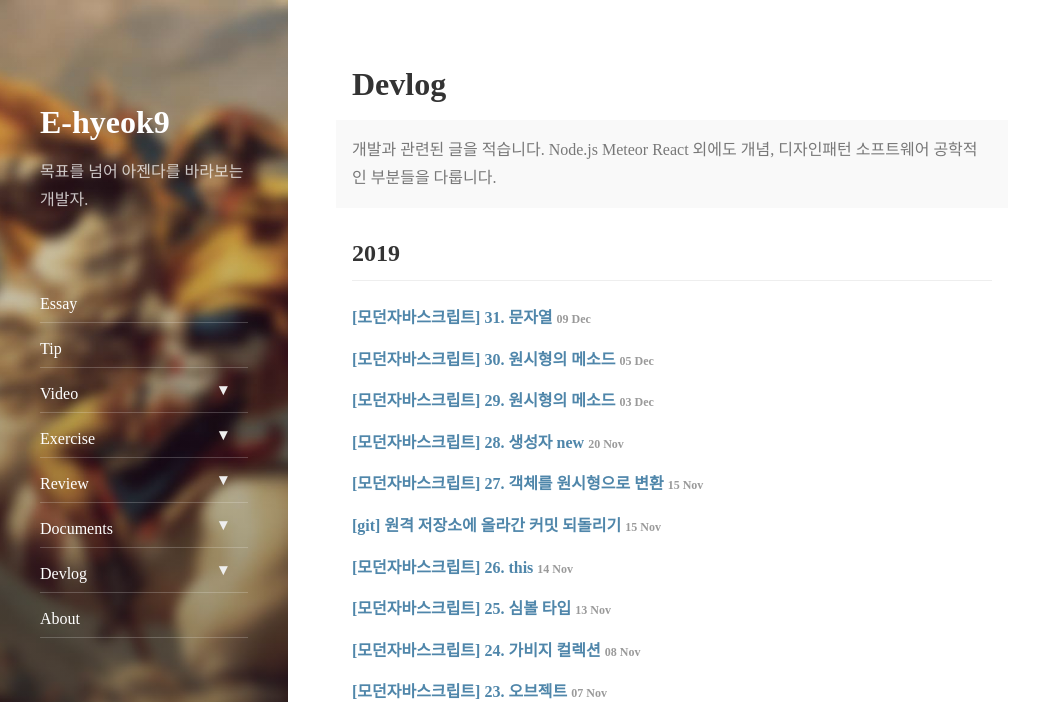
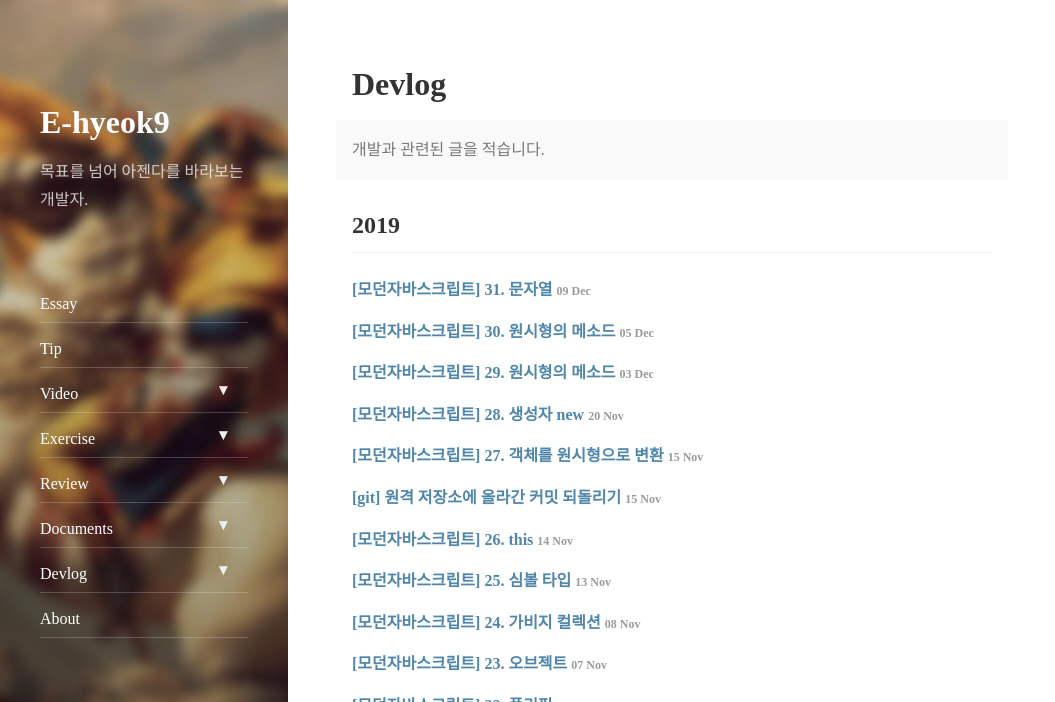
Before and after one commit to ehyeok9/ehyeok9.github.io, a Jekyll site: the page built from _featured_categories/devlog.md, in a window 1280 px wide and 900 px high, cut to the strip 0-702 px from the top of the window. Shown: the whole strip, without its empty margins (0-1055 px from the left). Built offline with Jekyll 4.4.1, drawn with Linux system fonts in a browser that asks for light colours; nearby versions of some CDN libraries.

Commit message:
Update devlog.md

```diff
--- a/_featured_categories/devlog.md
+++ b/_featured_categories/devlog.md
@@ -6,6 +6,6 @@ menu: true
 submenu: true
 order: 8
 description: >
-  개발과 관련된 글을 적습니다. Node.js Meteor React 외에도 개념, 디자인패턴 소프트웨어 공학적인 부분들을 다룹니다.
+  개발과 관련된 글을 적습니다.
 
 ---
```
